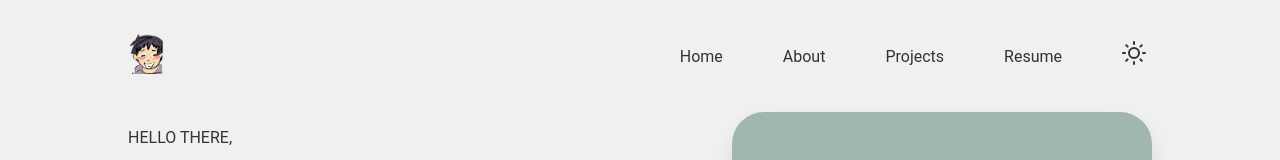
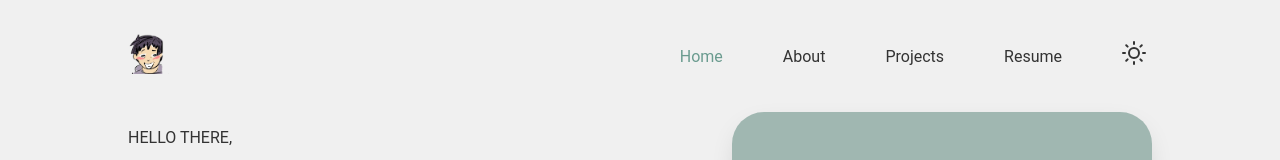
Before and after one commit to nhvn/portfolio, a React (Create React App) app: page / in a window 1280 px wide. Shown: the top 160 px of the page. Built offline with nearby package versions, Linux system fonts and the light colour scheme; a web font is replaced by a local one.

Commit message:
Added color stays the same on nav if on same page

```diff
--- a/src/Navbar.js
+++ b/src/Navbar.js
@@ -1,6 +1,6 @@
 import React, { useState, useEffect, useRef } from 'react';
 import styled from 'styled-components';
-import { Link } from 'react-router-dom';
+import { Link, NavLink } from 'react-router-dom';
 import { ThemeProvider, theme } from './ThemeProvider';
 
 const Logo = styled.img`
@@ -9,6 +9,13 @@ const Logo = styled.img`
 
 const StyledLink = styled(Link)`
   color: ${(props) => props.theme.linkColor};
+`;
+
+const StyledLink2 = styled(NavLink)`
+  color: ${(props) => props.theme.linkColor};
+  &.active {
+    color: #6a9b8f;
+  }
 `;
 
 const DropdownMenu = styled.div`
@@ -23,10 +30,10 @@ const DropdownMenu = styled.div`
   border-radius: 0 0 20px 20px;
 `;
 
-const DropdownLink = styled(StyledLink)`
-  display: block;
-  margin: 10px 0;
-`;
+// const DropdownLink = styled(StyledLink)`
+//   display: block;
+//   margin: 10px 0;
+// `;
 
 const DropdownContainer = styled.div`
   position: relative;
@@ -61,9 +68,9 @@ const Navbar = ({ toggleDarkMode, isDarkMode }) => {
       </a>
       <div className="links">
         <ThemeProvider isDarkMode={isDarkMode}>
-          <StyledLink to="/">Home</StyledLink>
-          <StyledLink to="/about">About</StyledLink>
-          <StyledLink to="/projects">Projects</StyledLink>
+          <StyledLink2 to="/">Home</StyledLink2>
+          <StyledLink2 to="/about">About</StyledLink2>
+          <StyledLink2 to="/projects">Projects</StyledLink2>
           <DropdownContainer ref={dropdownRef}>
             <StyledLink onClick={toggleDropdown}>Resume</StyledLink>
             <DropdownMenu isOpen={isOpen}>
```
